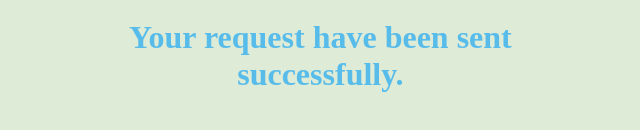
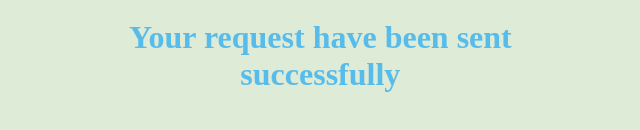
Before and after one commit to Ally4/Mentor, a plain HTML site: page UI/html/sent.html in a window 1280 px wide. Shown: the part 308-438 px from the top of the page, 339-979 px from the left. Drawn offline with Linux system fonts and the light colour scheme.

Commit message:
feature(fixing): gh-pages-fixing [finishes #167966198]

```diff
--- a/UI/html/sent.html
+++ b/UI/html/sent.html
@@ -22,7 +22,7 @@
 <img src="../img/downloadvv1.png">
     </div>
     <div class="the-title">
-<h1>Your request have been sent successfully.</h1>
+<h1>Your request have been sent successfully</h1>
     </div>
     </div>
 </body>
```
